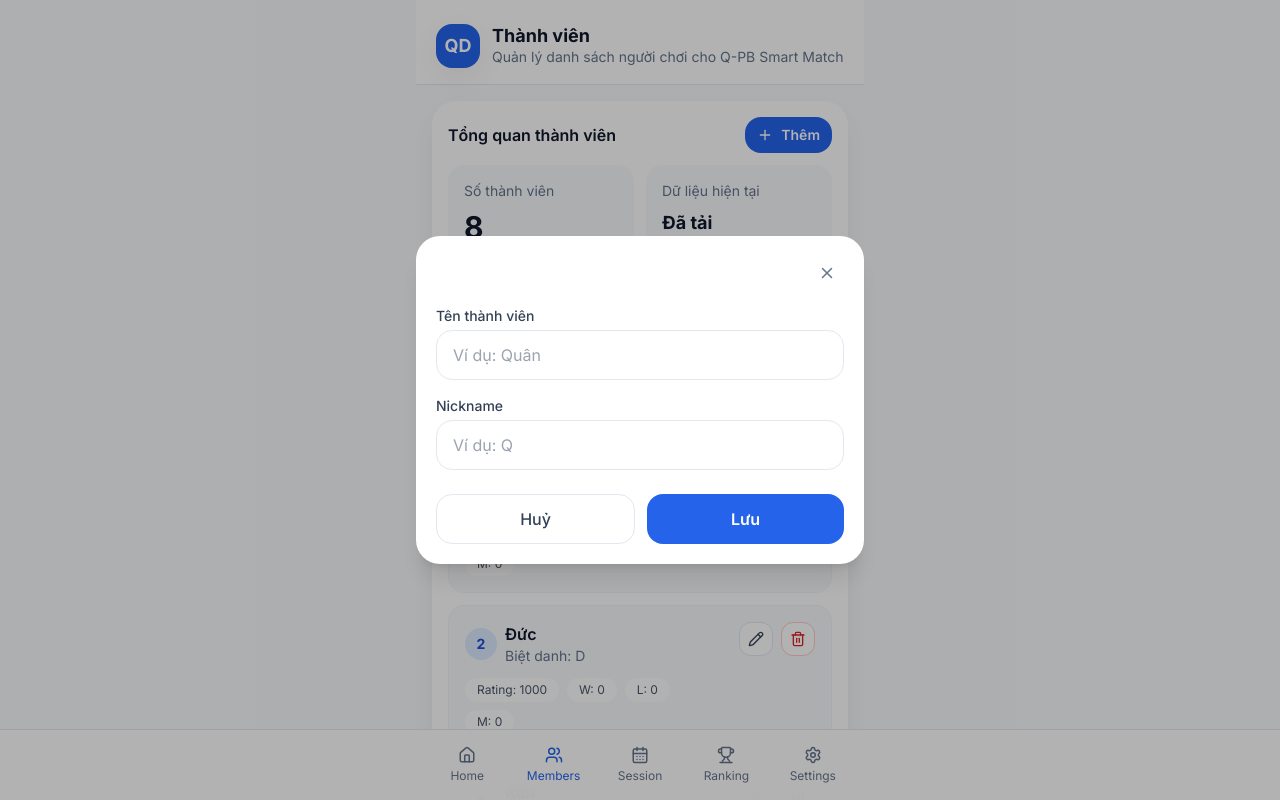
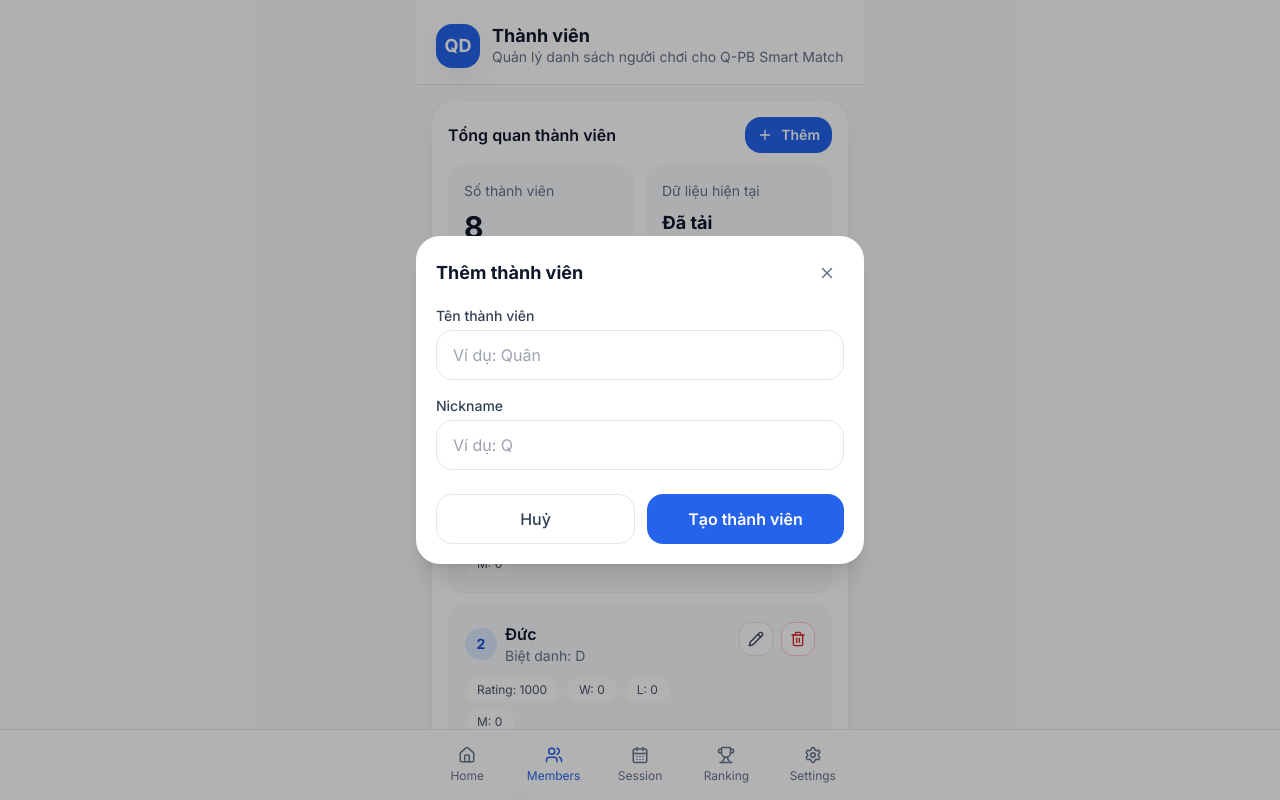
Before and after one commit to tdquan170788-byte/q-pb-smart-match, a Next.js app: page /members in a window 1280 px wide. Both pictures are taken after a click on the button "Thêm". Shown: the top 800 px of the page. Built offline with nearby package versions, Linux system fonts and the light colour scheme.

Commit message:
Update player-form-sheet.tsx
Sprint 7A fix ver2

```diff
--- a/components/player-form-sheet.tsx
+++ b/components/player-form-sheet.tsx
@@ -3,14 +3,14 @@
 import { useEffect, useState } from "react";
 import { X } from "lucide-react";
 
-import type { PlayerForm } from "@/types";
+import type { Player, PlayerForm } from "@/types";
 
 type PlayerFormSheetProps = {
   open: boolean;
-  title: string;
-  initialValue?: PlayerForm;
+  mode: "create" | "edit";
+  player: Player | null;
   onClose: () => void;
-  onSubmit: (payload: PlayerForm) => void;
+  onSubmit: (form: PlayerForm) => void;
 };
 
 const defaultForm: PlayerForm = {
@@ -20,8 +20,8 @@ const defaultForm: PlayerForm = {
 
 export default function PlayerFormSheet({
   open,
-  title,
-  initialValue,
+  mode,
+  player,
   onClose,
   onSubmit,
 }: PlayerFormSheetProps) {
@@ -30,11 +30,15 @@ export default function PlayerFormSheet({
   useEffect(() => {
     if (!open) return;
 
-    setForm({
-      name: initialValue?.name ?? "",
-      nickname: initialValue?.nickname ?? "",
-    });
-  }, [open, initialValue]);
+    if (mode === "edit" && player) {
+      setForm({
+        name: player.name ?? "",
+        nickname: player.nickname ?? "",
+      });
+    } else {
+      setForm(defaultForm);
+    }
+  }, [open, mode, player]);
 
   if (!open) return null;
 
@@ -54,7 +58,10 @@ export default function PlayerFormSheet({
     <div className="fixed inset-0 z-50 flex items-end bg-black/30 sm:items-center sm:justify-center">
       <div className="w-full rounded-t-3xl bg-white p-5 shadow-xl sm:max-w-md sm:rounded-3xl">
         <div className="mb-4 flex items-center justify-between">
-          <h2 className="text-lg font-bold text-slate-900">{title}</h2>
+          <h2 className="text-lg font-bold text-slate-900">
+            {mode === "create" ? "Thêm thành viên" : "Chỉnh sửa thành viên"}
+          </h2>
+
           <button
             type="button"
             onClick={onClose}
@@ -101,11 +108,12 @@ export default function PlayerFormSheet({
             >
               Huỷ
             </button>
+
             <button
               type="submit"
               className="flex-1 rounded-2xl bg-blue-600 px-4 py-3 font-semibold text-white"
             >
-              Lưu
+              {mode === "create" ? "Tạo thành viên" : "Lưu thay đổi"}
             </button>
           </div>
         </form>
```
